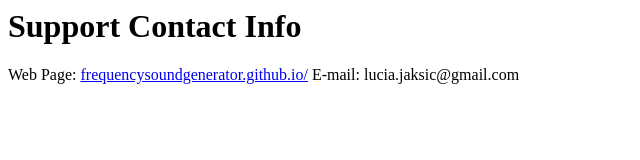
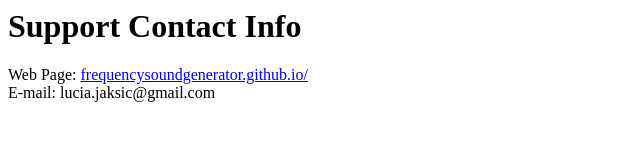
Before and after one commit to frequencysoundgenerator/support, a plain HTML site: page index.html in a window 1280 px wide. Shown: the whole page, without its empty margins (0-640 px from the left). Drawn offline with Linux system fonts and the light colour scheme.

Commit message:
Update index.html

```diff
--- a/index.html
+++ b/index.html
@@ -1,5 +1,5 @@
 <h1>Support Contact Info</h1>
 
-Web Page: <a href="https://frequencysoundgenerator.github.io/">frequencysoundgenerator.github.io/</a>
+<div>Web Page: <a href="https://frequencysoundgenerator.github.io/">frequencysoundgenerator.github.io/</a></div>
 
-E-mail: lucia.jaksic@gmail.com
+<div>E-mail: lucia.jaksic@gmail.com</div>
```
